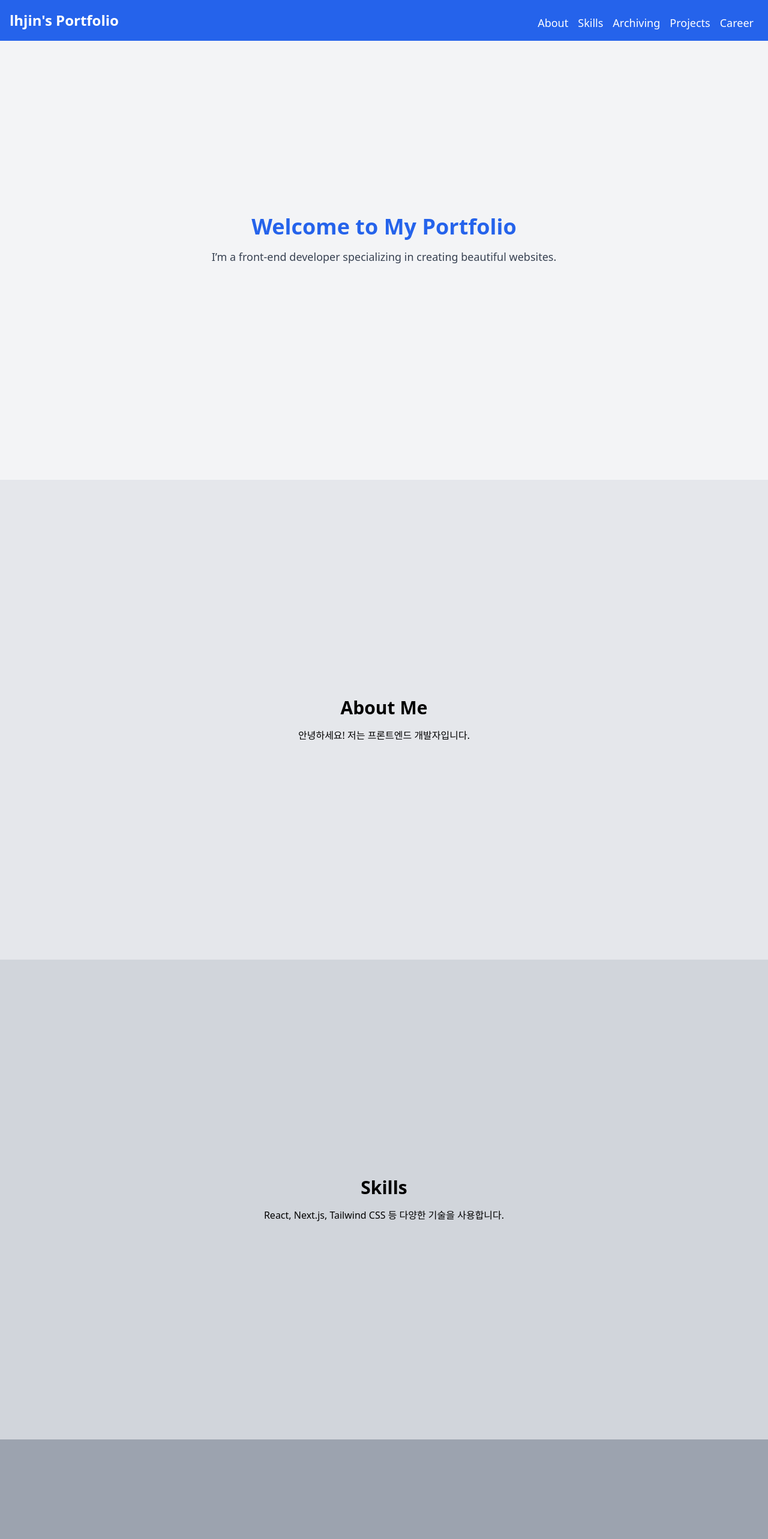
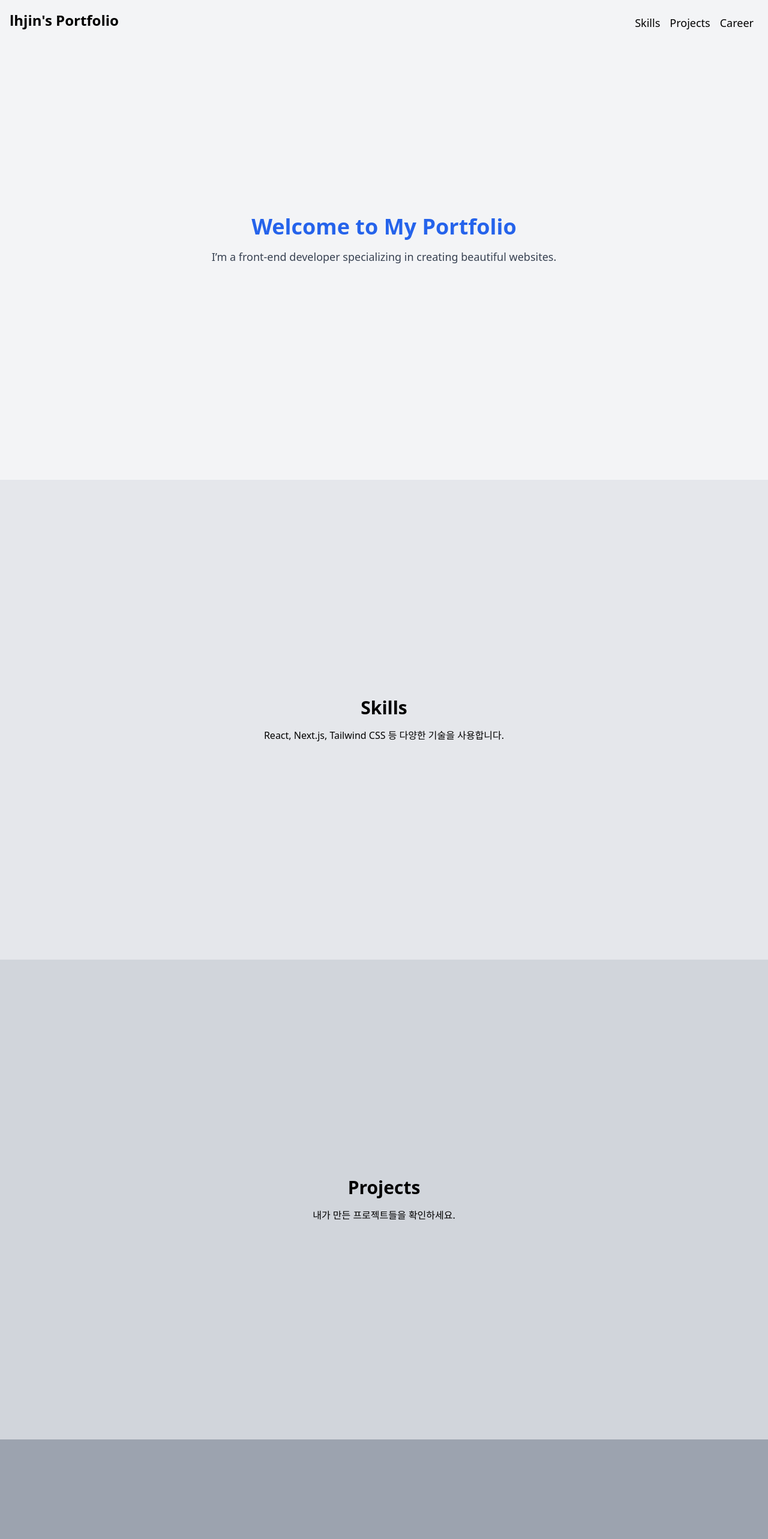
Before and after one commit to HwajinLee3114/lhjin-portfolio, a Next.js app: page / in a window 1280 px wide. Shown: the top 2566 px of the page at 60% size. Built offline with nearby package versions, Linux system fonts and the light colour scheme.

Commit message:
header css, 메뉴 정리

```diff
--- a/src/app/layout.tsx
+++ b/src/app/layout.tsx
@@ -14,8 +14,8 @@ const geistMono = localFont({
 });
 
 export const metadata: Metadata = {
-  title: "Create Next App",
-  description: "Generated by create next app",
+  title: "lhjin 이화진 포트폴리오",
+  description: "이화진 포트폴리오. lhjin Portfolio",
 };
 
 export default function RootLayout({
--- a/src/app/page.tsx
+++ b/src/app/page.tsx
@@ -1,5 +1,7 @@
+import Career from "@/components/Career";
 import Header from "@/components/Header";
-import Image from "next/image";
+import Projects from "@/components/Projects";
+import Skills from "@/components/Skills";
 
 export default function Home() {
   return (
@@ -11,30 +13,9 @@ export default function Home() {
           <p className="mt-4 text-lg text-gray-700">I’m a front-end developer specializing in creating beautiful websites.</p>
         </section>
 
-        <section id="about" className="flex flex-col items-center justify-center min-h-screen bg-gray-200">
-          <h2 className="text-3xl font-bold">About Me</h2>
-          <p className="mt-4">안녕하세요! 저는 프론트엔드 개발자입니다.</p>
-        </section>
-
-        <section id="skills" className="flex flex-col items-center justify-center min-h-screen bg-gray-300">
-          <h2 className="text-3xl font-bold">Skills</h2>
-          <p className="mt-4">React, Next.js, Tailwind CSS 등 다양한 기술을 사용합니다.</p>
-        </section>
-
-        <section id="archiving" className="flex flex-col items-center justify-center min-h-screen bg-gray-400">
-          <h2 className="text-3xl font-bold">Archiving</h2>
-          <p className="mt-4">내가 진행한 프로젝트들을 보관하는 공간입니다.</p>
-        </section>
-
-        <section id="projects" className="flex flex-col items-center justify-center min-h-screen bg-gray-500">
-          <h2 className="text-3xl font-bold">Projects</h2>
-          <p className="mt-4">내가 만든 프로젝트들을 확인하세요.</p>
-        </section>
-
-        <section id="career" className="flex flex-col items-center justify-center min-h-screen bg-gray-600">
-          <h2 className="text-3xl font-bold">Career</h2>
-          <p className="mt-4">내 경력에 대해 알아보세요.</p>
-        </section>
+        <Skills />
+        <Projects />
+        <Career />
       </main>
     </div>
   );
--- /dev/null
+++ b/src/components/Career.tsx
@@ -0,0 +1,13 @@
+import React from "react";
+
+export default function CareerCareer() {
+  return (
+    <section
+      id="career"
+      className="flex flex-col items-center justify-center min-h-screen bg-gray-400"
+    >
+      <h2 className="text-3xl font-bold">Career</h2>
+      <p className="mt-4">내 경력에 대해 알아보세요.</p>
+    </section>
+  );
+}
--- a/src/components/Header.tsx
+++ b/src/components/Header.tsx
@@ -1,26 +1,37 @@
 "use client";
 
-import React, { useEffect, useState } from 'react';
+import React, { useEffect, useState } from "react";
 
 const Header = () => {
-  const [activeSection, setActiveSection] = useState<string>('home');
+  const [activeSection, setActiveSection] = useState<string>("home");
+  const [isScrolled, setIsScrolled] = useState<boolean>(false);
 
   const scrollToSection = (sectionId: string) => {
     const section = document.getElementById(sectionId);
     if (section) {
-      section.scrollIntoView({ behavior: 'smooth' });
+      section.scrollIntoView({ behavior: "smooth" });
     }
   };
 
   const handleScroll = () => {
-    const sections = ['about', 'skills', 'archiving', 'projects', 'career']; // 'home' 제외
+    const sections = ["skills", "projects", "career"]; // 'home' 제외
     const scrollPosition = window.scrollY + 100; // 헤더 높이에 맞춰 조정
 
     // 메인 섹션 active 해제
-    const homeSection = document.getElementById('home');
-    if (homeSection && scrollPosition < homeSection.offsetTop + homeSection.clientHeight) {
-      setActiveSection('');
-      return;
+    const homeSection = document.getElementById("home");
+    if (
+      homeSection &&
+      scrollPosition < homeSection.offsetTop + homeSection.clientHeight
+    ) {
+      setActiveSection("");
+      // return;
+    }
+
+    // 스크롤 상태 업데이트
+    if (scrollPosition > 105) {
+      setIsScrolled(true);
+    } else {
+      setIsScrolled(false);
     }
 
     for (const sectionId of sections) {
@@ -29,7 +40,10 @@ const Header = () => {
         const sectionTop = section.offsetTop;
         const sectionHeight = section.clientHeight;
 
-        if (scrollPosition >= sectionTop && scrollPosition < sectionTop + sectionHeight) {
+        if (
+          scrollPosition >= sectionTop &&
+          scrollPosition < sectionTop + sectionHeight
+        ) {
           setActiveSection(sectionId);
           break;
         }
@@ -38,30 +52,41 @@ const Header = () => {
   };
 
   useEffect(() => {
-    window.addEventListener('scroll', handleScroll);
+    window.addEventListener("scroll", handleScroll);
     return () => {
-      window.removeEventListener('scroll', handleScroll);
+      window.removeEventListener("scroll", handleScroll);
     };
   }, []);
 
   return (
-    <header className="flex justify-between fixed top-0 left-0 right-0 bg-blue-600 text-white p-4 z-10">
+    <header
+      className={`flex justify-between fixed top-0 left-0 right-0 p-4 z-10 transition-all duration-300
+      ${
+        isScrolled
+          ? "bg-white text-maincolor shadow-lg"
+          : "bg-transparent text-black"
+      }`}
+    >
       <button
         className="text-2xl font-bold"
-        onClick={() => scrollToSection('home')}
+        onClick={() => scrollToSection("home")}
       >
         lhjin's Portfolio
       </button>
       <nav className="mt-2">
-        {['about', 'skills', 'archiving', 'projects', 'career'].map(section => (
+        {["skills", "projects", "career"].map(
+          (section) => (
             <button
               key={section}
-            className={`mx-2 text-lg ${activeSection === section ? 'underline' : ''}`} // active 클래스 적용
+              className={`mx-2 text-lg ${
+                activeSection === section ? "underline" : ""
+              }`} // active 클래스 적용
               onClick={() => scrollToSection(section)}
             >
               {section.charAt(0).toUpperCase() + section.slice(1)}
             </button>
-        ))}
+          )
+        )}
       </nav>
     </header>
   );
--- /dev/null
+++ b/src/components/Projects.tsx
@@ -0,0 +1,13 @@
+import React from "react";
+
+export default function Projects() {
+  return (
+    <section
+      id="projects"
+      className="flex flex-col items-center justify-center min-h-screen bg-gray-300"
+    >
+      <h2 className="text-3xl font-bold">Projects</h2>
+      <p className="mt-4">내가 만든 프로젝트들을 확인하세요.</p>
+    </section>
+  );
+}
--- /dev/null
+++ b/src/components/Skills.tsx
@@ -0,0 +1,15 @@
+import React from "react";
+
+export default function Skills() {
+  return (
+    <section
+      id="skills"
+      className="flex flex-col items-center justify-center min-h-screen bg-gray-200"
+    >
+      <h2 className="text-3xl font-bold">Skills</h2>
+      <p className="mt-4">
+        React, Next.js, Tailwind CSS 등 다양한 기술을 사용합니다.
+      </p>
+    </section>
+  );
+}
--- a/tailwind.config.ts
+++ b/tailwind.config.ts
@@ -11,6 +11,7 @@ const config: Config = {
       colors: {
         background: "var(--background)",
         foreground: "var(--foreground)",
+        maincolor: "#6893b7"
       },
     },
   },
```
Lines whose indentation alone changed are shown as unchanged.
